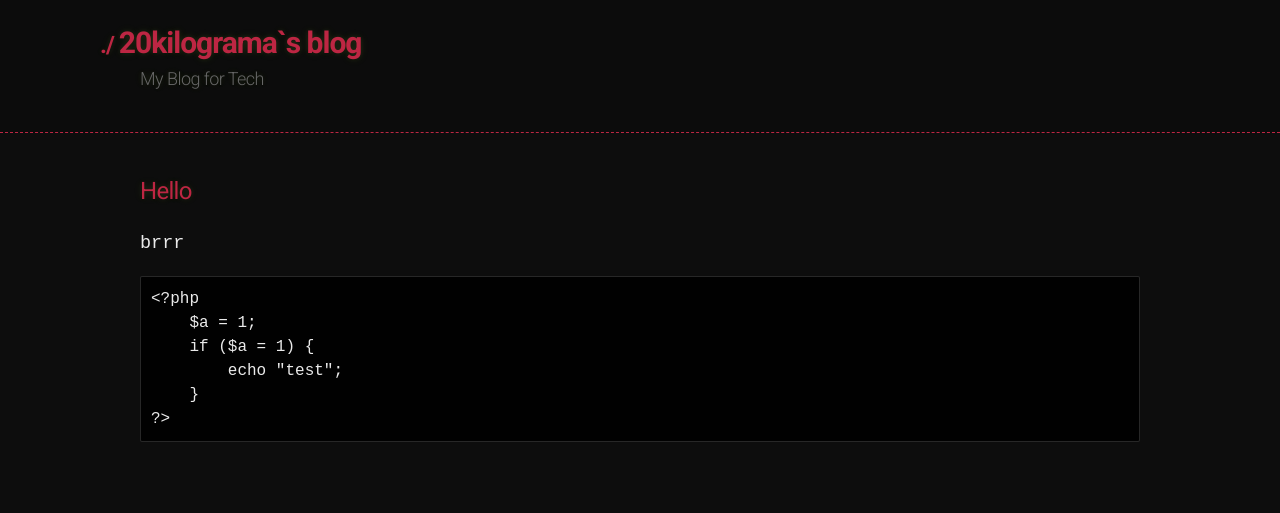
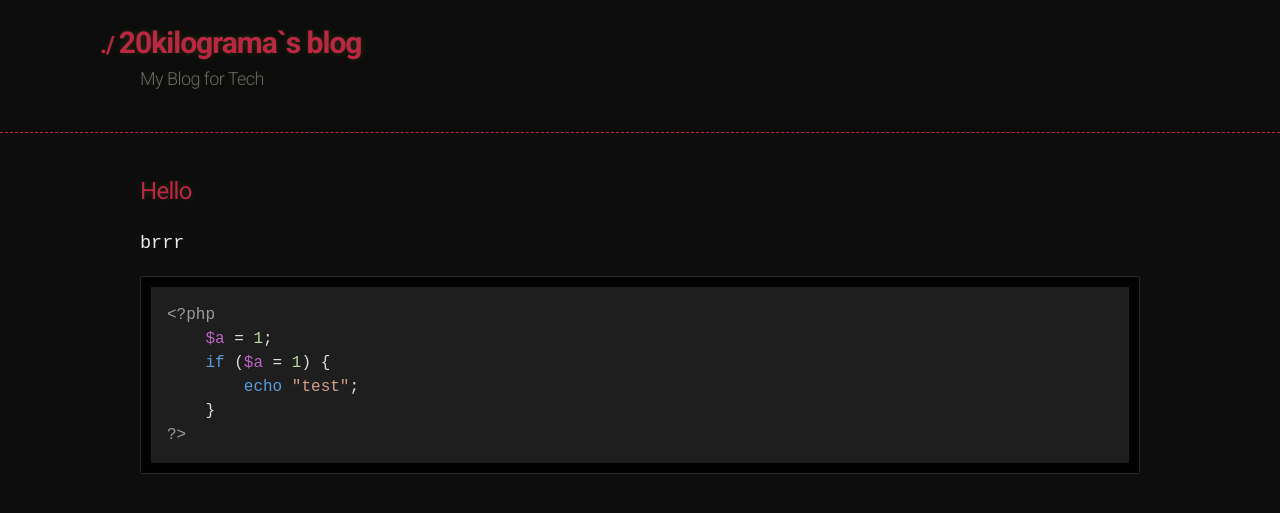
Before and after one commit to 20kilograma/blog, a Jekyll site: the page built from webcache.md, in a window 1280 px wide. Shown: the top 513 px of the page. Built offline with Jekyll 4.4.1, drawn with Linux system fonts in a browser that asks for light colours; nearby versions of some CDN libraries; some web fonts are replaced; our own code applies the rules of GitHub Pages for plain Markdown files.

Commit message:
Update default.html

```diff
--- a/_layouts/default.html
+++ b/_layouts/default.html
@@ -4,13 +4,9 @@
     <meta charset='utf-8'>
     <meta http-equiv="X-UA-Compatible" content="IE=edge">
     <meta name="viewport" content="width=device-width, initial-scale=1">
-    <link rel="stylesheet" href="https://cdnjs.cloudflare.com/ajax/libs/highlight.js/11.8.0/styles/default.min.css">
+    <link rel="stylesheet" href="https://cdnjs.cloudflare.com/ajax/libs/highlight.js/11.8.0/styles/vs2015.min.css">
     <script src="https://cdnjs.cloudflare.com/ajax/libs/highlight.js/11.8.0/highlight.min.js"></script>
-    <script>
-    document.querySelectorAll('pre code[class^="language-"]').forEach((block) => {
-      hljs.highlightElement(block);
-    });
-    </script>
+    <script>hljs.highlightAll();</script>
     <link rel="stylesheet" href="{{ '/assets/css/style.css?v=' | append: site.github.build_revision | relative_url }}">
     <link rel="stylesheet" media="screen" href="https://fontlibrary.org//face/lil-grotesk" type="text/css"/>
     <link rel="preconnect" href="https://fonts.googleapis.com">
```
